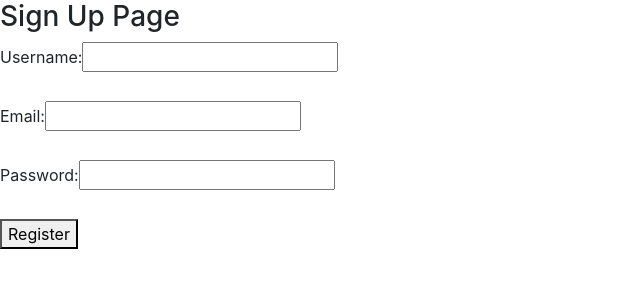
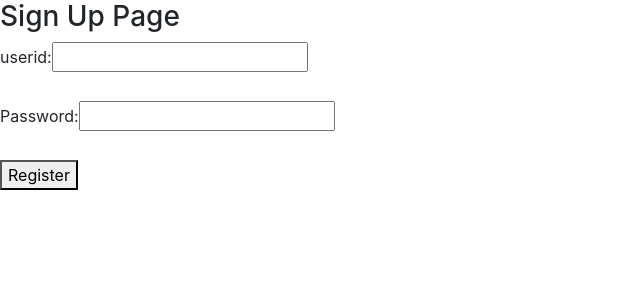
Before and after one commit to lyzhng/c4me, a React (Create React App) app in the folder client/: page /register in a window 1280 px wide. Shown: the top 300 px of the page, without its empty margins (0-640 px from the left). Built offline with nearby package versions, Linux system fonts and the light colour scheme.

Commit message:
Changed username to userid and removed email parameter for authentication

```diff
--- a/client/src/components/auth/Login.jsx
+++ b/client/src/components/auth/Login.jsx
@@ -5,7 +5,7 @@ import axios from 'axios'
 export default class Login extends React.Component{
     state={
         err:"",
-        username:"",
+        userid:"",
         password:""
     }
 
@@ -18,24 +18,24 @@ export default class Login extends React.Component{
 
     login = (event)=>{
         event.preventDefault();
-        let user = {username:this.state.username, password:this.state.password}
+        let user = { userid:this.state.userid, password:this.state.password}
         axios.post("/api/login", user).then(res=>{
             this.props.history.push("/blah");
         }).catch(err=>{
-            this.setState({err:"Incorrect username or password"})
+            this.setState({err:"Incorrect  userid or password"})
         });
     }
 
     componentDidMount(){
-        this.setState({err:"", email:"", username:"", password:""});
+        this.setState({err:"", email:"",  userid:"", password:""});
     }
 
     render(){
         return(
             <form>
                 <h3>Login Here</h3>
-                <label htmlFor="username">Username:</label>
-                <input name="username" onChange={this.handleInputChange}/>
+                <label htmlFor=" userid"> userid:</label>
+                <input name="userid" onChange={this.handleInputChange}/>
                 <br/>
                 <br/>
                 <label htmlFor="password">Password:</label>
--- a/client/src/components/auth/Register.jsx
+++ b/client/src/components/auth/Register.jsx
@@ -5,8 +5,7 @@ import axios from "axios";
 export default class Register extends React.Component{
     state={
         err: "",
-        username: "",
-        email: "",
+        userid: "",
         password:"",
 
     }
@@ -20,8 +19,7 @@ export default class Register extends React.Component{
 
     register = (event)=>{
         event.preventDefault();
-        let newUser = {username: this.state.username,
-                        email: this.state.email,
+        let newUser = { userid: this.state.userid,
                         password: this.state.password};
         console.log(newUser)
         axios.post("/api/register", newUser).then(res=>{
@@ -33,19 +31,15 @@ export default class Register extends React.Component{
     }
 
     componentDidMount(){
-        this.setState({err:"", email:"", username:"", password:""});
+        this.setState({err:"", email:"",  userid:"", password:""});
     }
 
     render(){
         return(
             <form>
                 <h3>Sign Up Page</h3>
-                <label htmlFor="username">Username:</label>
-                <input type="text" name = "username" onChange={this.handleInputChange}/>
-                <br/>
-                <br/>
-                <label htmlFor="email">Email:</label>
-                <input type="email" type="email" name="email" onChange={this.handleInputChange}/>
+                <label htmlFor="userid"> userid:</label>
+                <input type="text" name = "userid" onChange={this.handleInputChange}/>
                 <br/>
                 <br/>
                 <label htmlFor="password">Password:</label>
--- a/client/src/components/home/HomeScreen.jsx
+++ b/client/src/components/home/HomeScreen.jsx
@@ -3,9 +3,9 @@ import React from 'react';
 export default class HomeScreen extends React.Component{
     render(){
         return(
-            <div>
-                Not Logged IN;
-            </div>
+           <div>
+              c4me
+           </div>
         )
     }
 }
```
Also changed, not shown: 1 other file (tests, documents, lock files or other folders).
